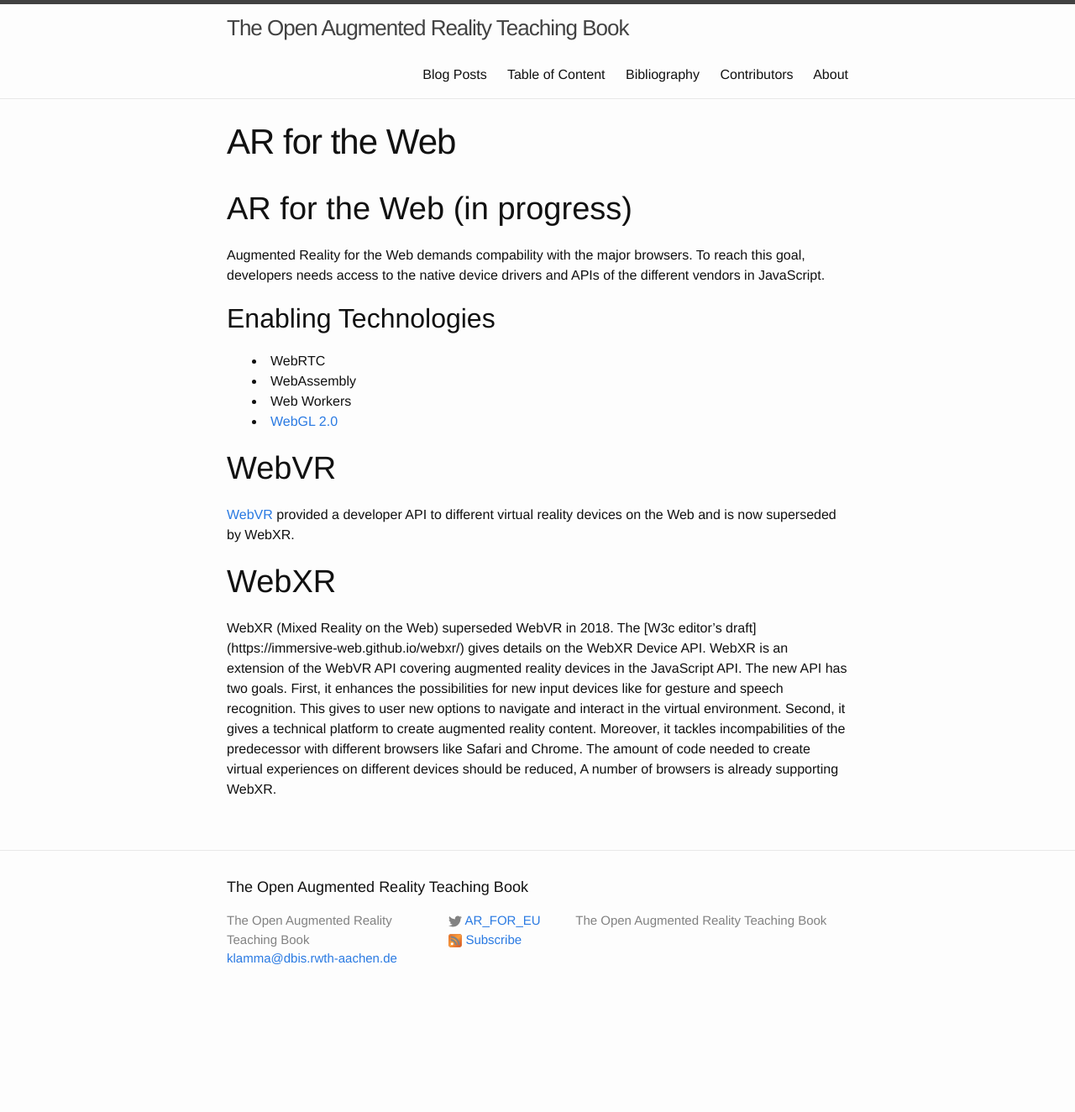
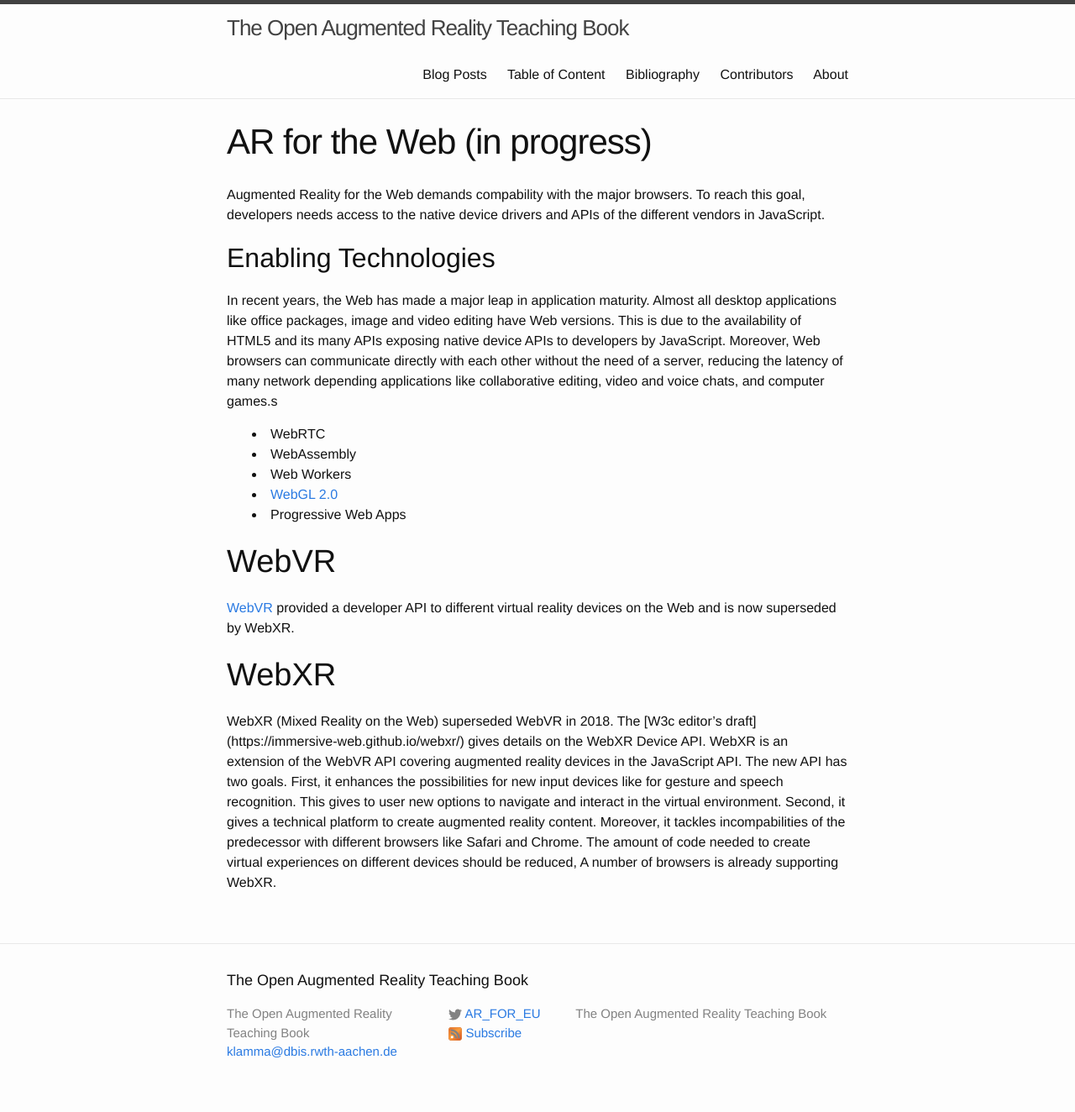
Before and after one commit to klamma/ar-for-eu-book, a Jekyll site: the page built from _pages/chapters/web.md, in a window 1280 px wide. Shown: the whole page at 84% size. Built offline with Jekyll 4.4.1, drawn with Linux system fonts in a browser that asks for light colours; nearby versions of some CDN libraries; before the commit the page ends 1213 px from its top, so only the background shows below that.

Commit message:
Update web.md

```diff
--- a/_pages/chapters/web.md
+++ b/_pages/chapters/web.md
@@ -1,21 +1,23 @@
 ---
 layout: page
-title: AR for the Web
+title: AR for the Web (in progress)
 permalink: /chapter/web/
 categories: chapter
 visualizations:
 ---
 
-# AR for the Web (in progress)
-
 Augmented Reality for the Web demands compability with the major browsers. To reach this goal, developers needs access to the native device drivers and APIs of the different vendors in JavaScript.
 
 ## Enabling Technologies
+
+In recent years, the Web has made a major leap in application maturity. Almost all desktop applications like office packages, image and video editing have Web versions. This is due to the availability of HTML5 and its many APIs exposing native device APIs to developers by JavaScript.
+Moreover, Web browsers can communicate directly with each other without the need of a server, reducing the latency of many network depending applications like collaborative editing, video and voice chats, and computer games.s
 
 - WebRTC
 - WebAssembly
 - Web Workers
 - [WebGL 2.0](https://www.khronos.org/registry/webgl/specs/latest/2.0/)
+- Progressive Web Apps
 
 # WebVR
 
```
